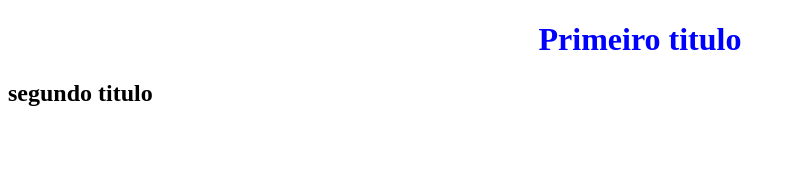
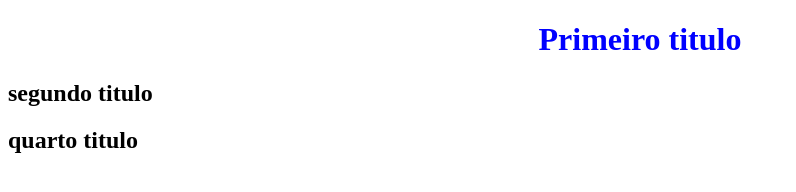
Before and after one commit to guilhermesiqueira/learn-git-js-electron, a plain HTML site: page index.html in a window 1280 px wide. Shown: the whole page, without its empty margins (0-796 px from the left). Drawn offline with Linux system fonts and the light colour scheme.

Commit message:
quarto titulo

```diff
--- a/index.html
+++ b/index.html
@@ -11,5 +11,6 @@
 <body>
     <h1 class="primeiro-titulo">Primeiro titulo</h1>
     <h2 class="testando">segundo titulo</h2>
+    <h2 >quarto titulo</h2>
 </body>
 </html>
```
